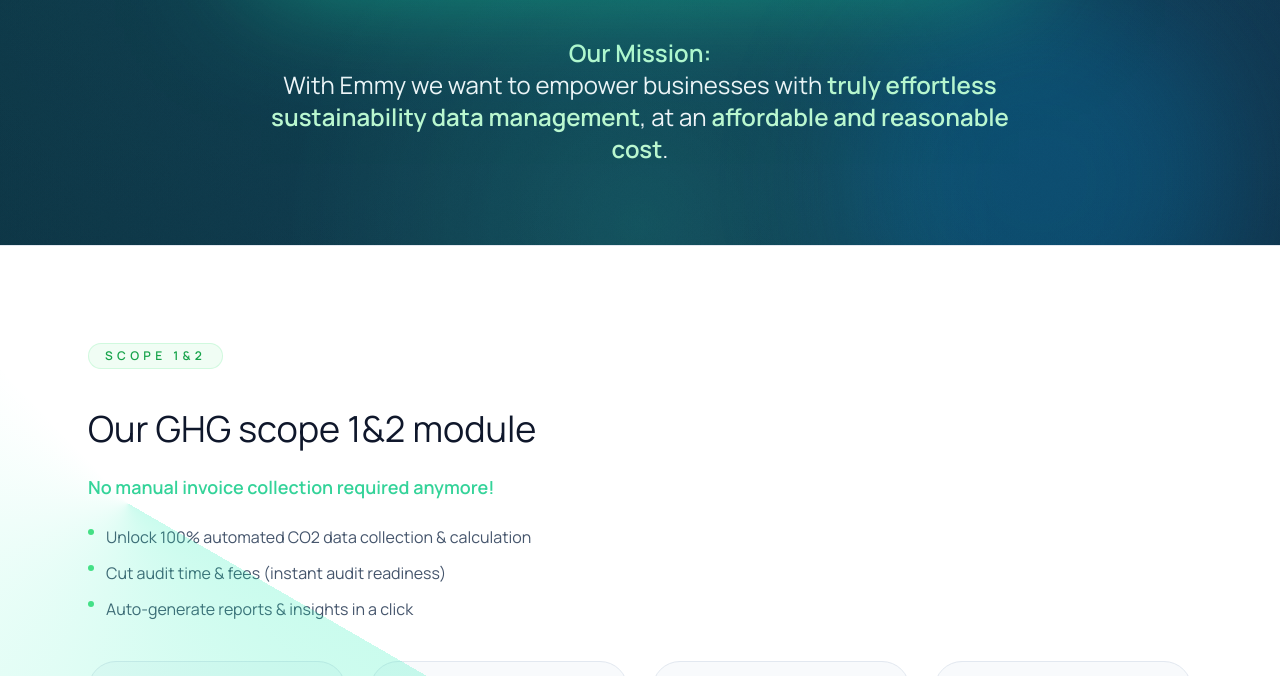
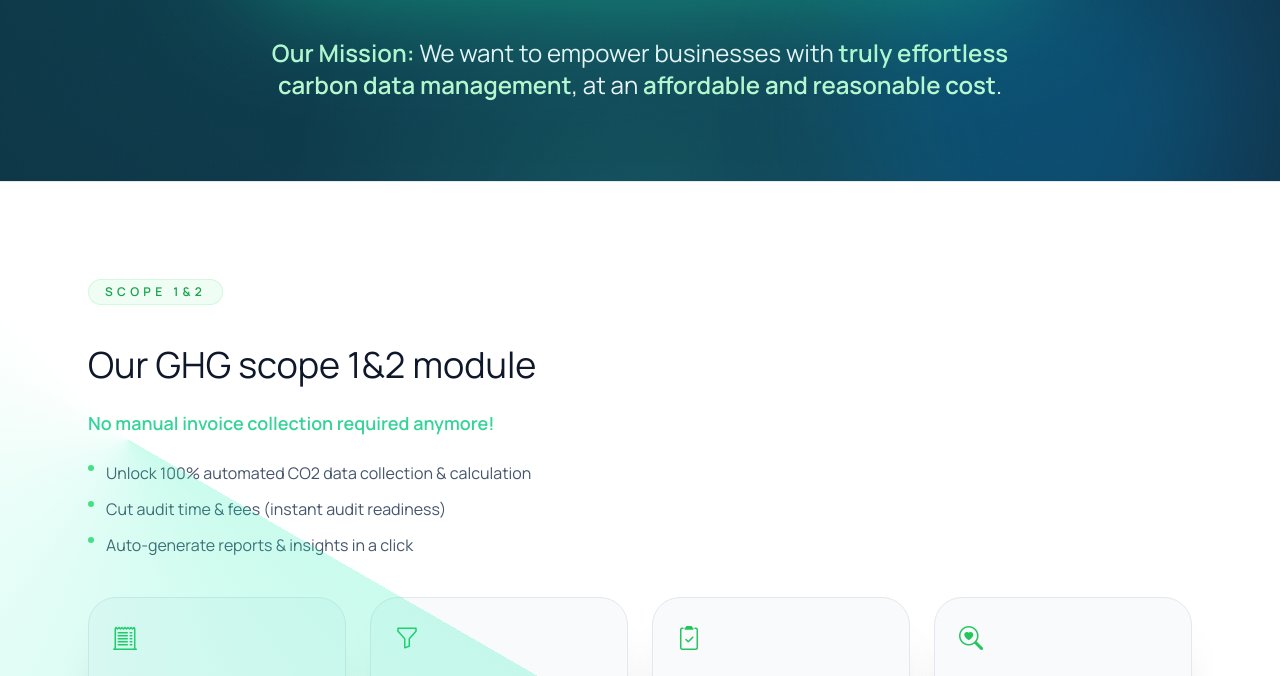
Before and after one commit to emmy-earth/promo-website, a Jekyll site: the page built from index.html, in a window 1280 px wide and 900 px high, scrolled down 692 px, cut to the strip 224-900 px from the top of the window. Built offline with Jekyll 4.4.1, drawn with Linux system fonts in a browser that asks for light colours; nearby versions of some CDN libraries; comment, search, counter and statistics services are not loaded.

Commit message:
Update index.html

```diff
--- a/index.html
+++ b/index.html
@@ -49,7 +49,7 @@ description: "Automated carbon accounting platform with AI-powered carbon analys
 
     <!-- UPDATED QUOTE SECTION -->
     <div class="mx-auto max-w-3xl text-center" data-animate data-delay="0.2s">
-      <h3 class="text-xl sm:text-2xl"> <span class="text-emerald-200 font-semibold text-xl sm:text-2xl">Our Mission:</span> <br> With Emmy we want to empower businesses with <span class="text-emerald-200 font-semibold text-xl sm:text-2xl">truly effortless sustainability data management</span>, at an <span class="text-emerald-200 font-semibold text-xl sm:text-2xl">affordable and reasonable cost</span>.</h3>
+      <h3 class="text-xl sm:text-2xl"> <span class="text-emerald-200 font-semibold text-xl sm:text-2xl">Our Mission:</span> We want to empower businesses with <span class="text-emerald-200 font-semibold text-xl sm:text-2xl">truly effortless carbon data management</span>, at an <span class="text-emerald-200 font-semibold text-xl sm:text-2xl">affordable and reasonable cost</span>.</h3>
     </div>
     <!-- END OF UPDATED QUOTE SECTION -->
 
```
